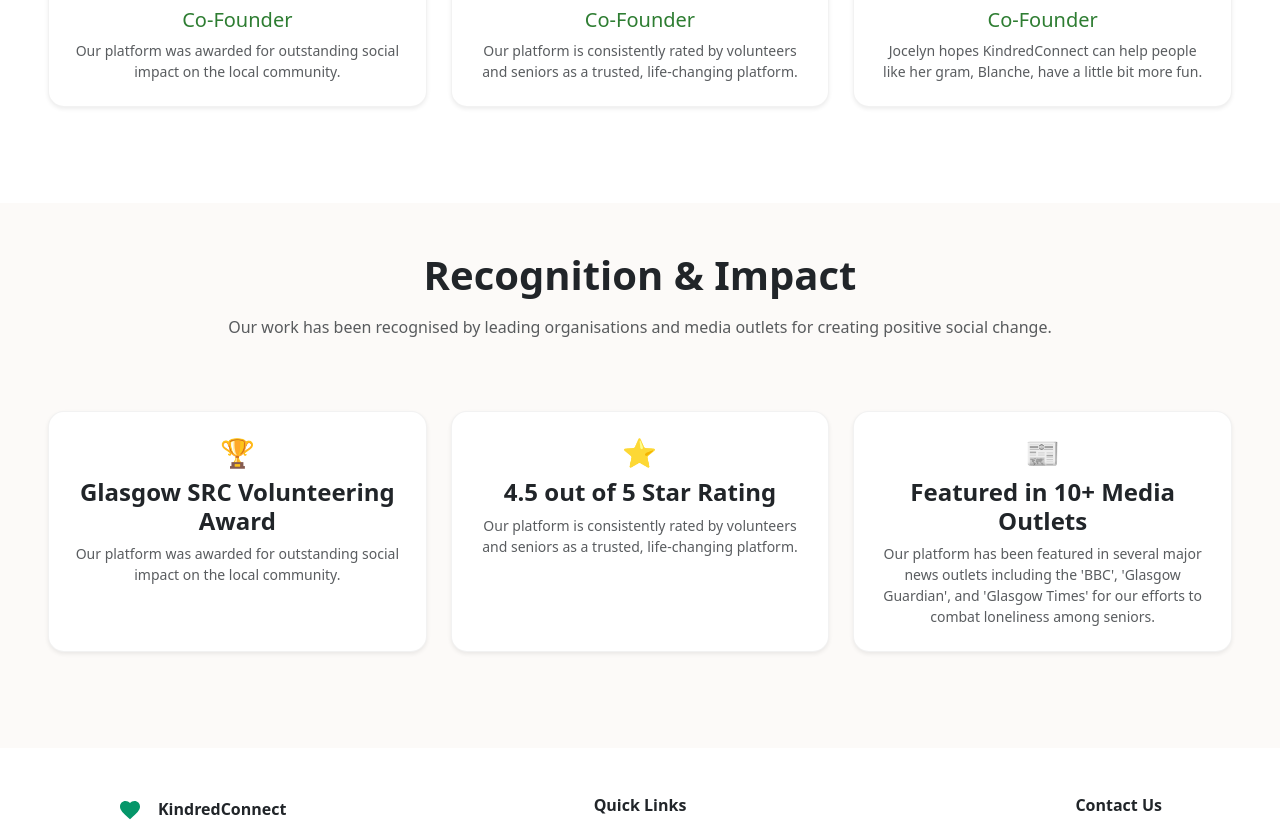
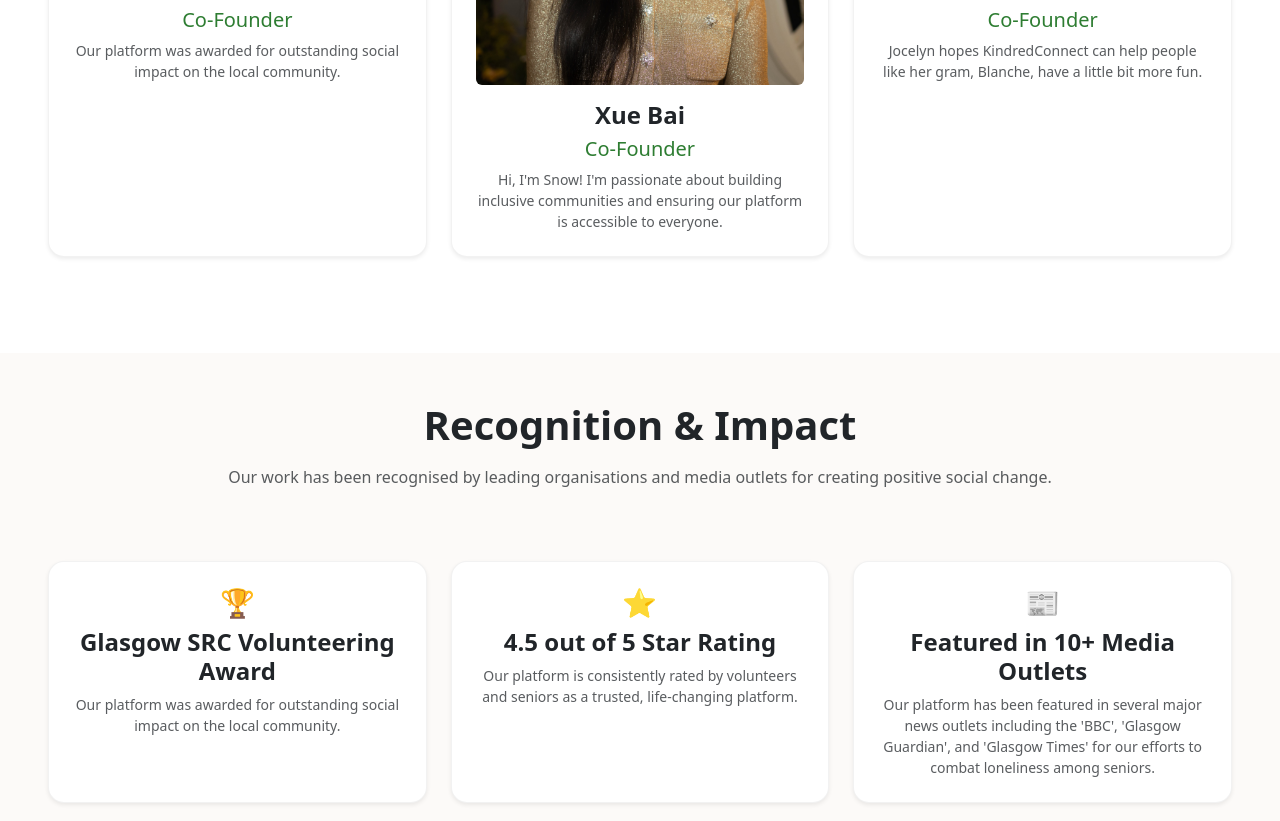
Before and after one commit to Jocundity/Itech-project, a Django app: page /kindred/about/ in a window 1280 px wide. Shown: the part 2014-2835 px from the top of the page. Run offline with Django 5.2, Linux system fonts and the light colour scheme.

Commit message:
Update about page with Snow's profile picture and bio

```diff
--- a/kindredcareconnect/kindred/templates/about.html
+++ b/kindredcareconnect/kindred/templates/about.html
@@ -117,12 +117,12 @@
 
         <div class="col-md-4 text-center">
             <div class="p-4 bg-white rounded-4 shadow-sm h-100 safety-card">
-                <img src="{% static '/images/#' %}" class="img-fluid rounded"
-                    alt="#">
+                <img src="{% static 'images/xuebai-profile.JPG' %}" class="img-fluid rounded mb-3" alt="Xue Bai">
                 <h4 class="fw-bold">Xue Bai</h4>
                 <h5 class="text-emerald fw-light">Co-Founder</h5>
                 <p class="text-muted small mb-0">
-                    Our platform is consistently rated by volunteers and seniors as a trusted, life-changing platform.
+                    Hi, I'm Snow! I'm passionate about building inclusive communities
+                    and ensuring our platform is accessible to everyone.
                 </p>
             </div>
         </div>
```
Also changed, not shown: kindredcareconnect/static/images/xuebai-profile.JPG (added).
